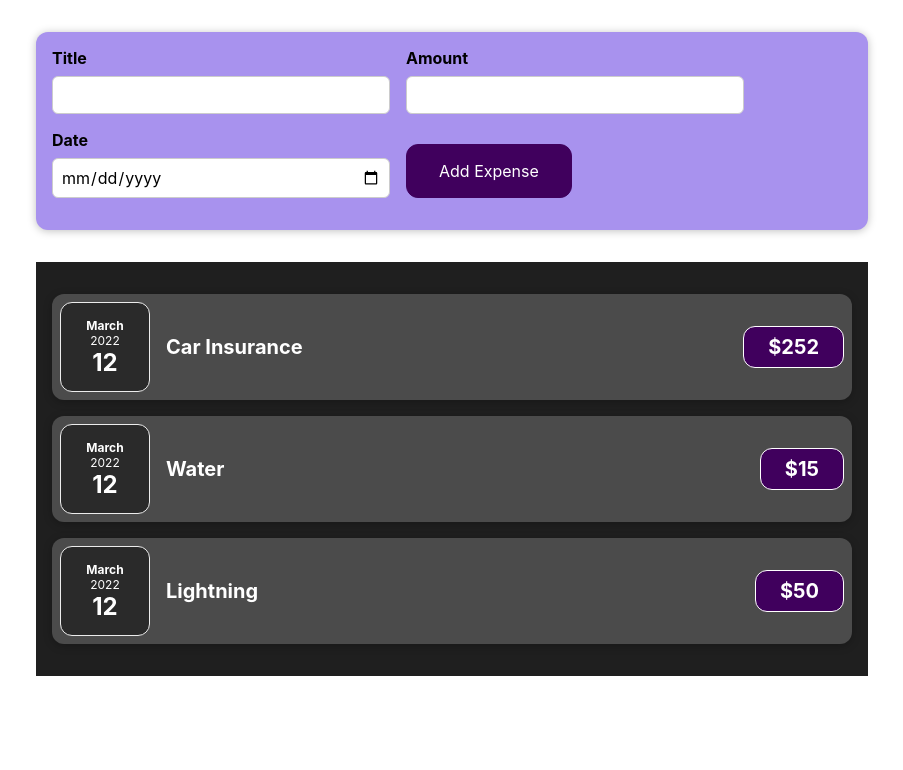
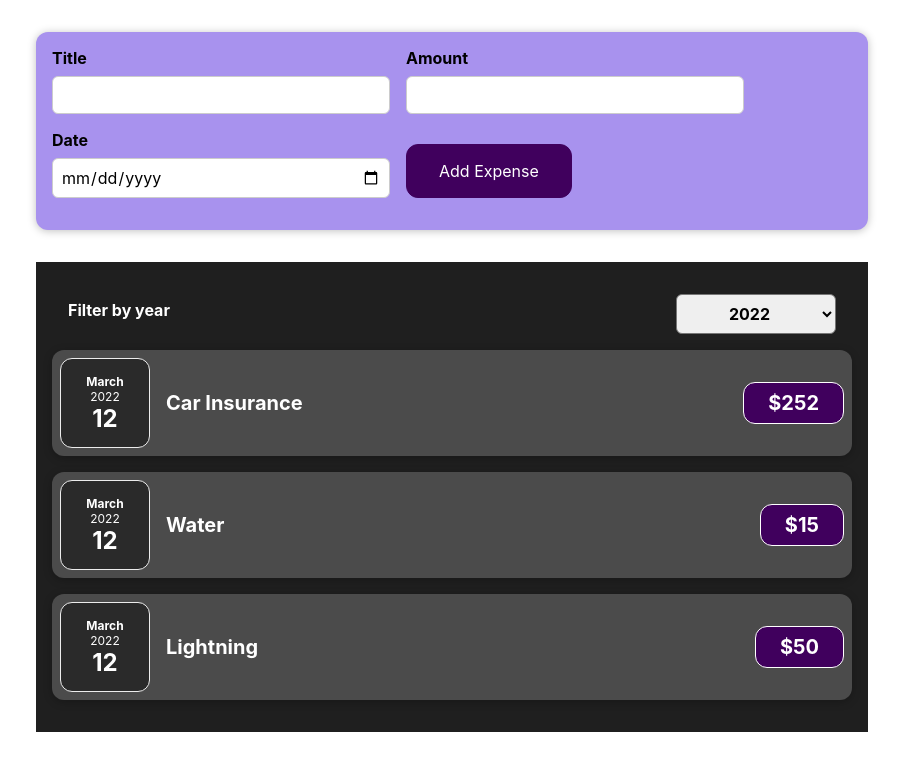
Before and after one commit to redizogolli/ReactTutorial, a React (Create React App) app: page / in a window 1280 px wide. Shown: the top 770 px of the page, without its empty margins (188-1091 px from the left). Built offline with nearby package versions, Linux system fonts and the light colour scheme.

Commit message:
Chapter5_FilterAdded

```diff
--- a/src/App.js
+++ b/src/App.js
@@ -1,31 +1,57 @@
 import React, { useState } from "react";
 import "./App.css";
-import Expenses from "./components/Expenses/Expenses.js";
+import Expenses from "./components/Expenses/Expenses";
 import NewExpense from "./components/NewExpenses/NewExpense";
 
 const App = () => {
-  const expenses = [
+  let dummyExpenses = [
     { id: 1, title: "Car Insurance", amount: 252, date: new Date() },
     { id: 2, title: "Water", amount: 15, date: new Date() },
     { id: 3, title: "Lightning", amount: 50, date: new Date() },
   ];
-  const [allExpenses, setAllExpenses] = useState(expenses);
+  const intitDate = new Date().getFullYear();
+  let year = intitDate;
+  const [expensesInfo, setExpensesInfo] = useState({
+    expenses: dummyExpenses,
+    dateFiltered: [
+      ...dummyExpenses.filter((x) => x.date.getFullYear() === intitDate),
+    ],
+  });
 
   const expenseAdded = (newExpense) => {
-    setAllExpenses((previousState) => {
+    setExpensesInfo((previousState) => {
       const convertedExpense = {
         id: newExpense.id,
         title: newExpense.enteredTitle,
         amount: newExpense.enteredAmount,
-        date: new Date(newExpense.enteredDate)
-      }
-      return [...previousState, convertedExpense];
+        date: new Date(newExpense.enteredDate),
+      };
+      return {
+        expenses: [convertedExpense, ...previousState.expenses],
+        dateFiltered: previousState.expenses.filter(
+          (x) => x.date.getFullYear() === year
+        ),
+      };
+    });
+  };
+  const dateFilterChanged = (selectedYear) => {
+    year = parseInt(selectedYear);
+    setExpensesInfo((previousState) => {
+      return {
+        expenses: [...previousState.expenses],
+        dateFiltered: previousState.expenses.filter(
+          (x) => x.date.getFullYear() === year
+        ),
+      };
     });
   };
   return (
     <div>
       <NewExpense onExpenseAdded={expenseAdded} />
-      <Expenses items={allExpenses} />
+      <Expenses
+        onDateFilterChanged={dateFilterChanged}
+        items={expensesInfo.dateFiltered}
+      />
     </div>
   );
 };
--- a/src/components/Expenses/Expenses.js
+++ b/src/components/Expenses/Expenses.js
@@ -1,8 +1,21 @@
+import React, { useState } from "react";
 import ExpenseItem from "./ExpenseItem";
-import './Expenses.css'
+import ExpensesFilter from "./ExpensesFilter";
+import "./Expenses.css";
 const Expenses = (props) => {
+  const year = new Date().getFullYear();
+  const [filteredYear, setFilteredYear] = useState(year);
+
+  const filterChangeHandler = (selectedYear) => {
+    setFilteredYear(selectedYear);
+    props.onDateFilterChanged(selectedYear);
+  };
   return (
     <div className="expenses">
+      <ExpensesFilter
+        selected={filteredYear}
+        onChangeFilter={filterChangeHandler}
+      />
       {props.items.map((expense, i) => {
         return (
           <ExpenseItem
@@ -15,6 +28,6 @@
       })}
     </div>
   );
-}
+};
 
 export default Expenses;
--- /dev/null
+++ b/src/components/Expenses/ExpensesFilter.css
@@ -0,0 +1,24 @@
+.expenses-filter {
+  color: white;
+  padding: 0 1rem;
+}
+
+.expenses-filter__control {
+  display: flex;
+  width: 100%;
+  align-items: center;
+  justify-content: space-between;
+  margin: 1rem 0;
+}
+
+.expenses-filter label {
+  font-weight: bold;
+  margin-bottom: 0.5rem;
+}
+
+.expenses-filter select {
+  font: inherit;
+  padding: 0.5rem 3rem;
+  font-weight: bold;
+  border-radius: 6px;
+}
--- /dev/null
+++ b/src/components/Expenses/ExpensesFilter.js
@@ -0,0 +1,22 @@
+import './ExpensesFilter.css';
+const ExpensesFilter = (props) =>{
+    const dropdownChangeHandler = (event) => {
+        props.onChangeFilter(event.target.value);
+      };
+    return (
+        <div className='expenses-filter'>
+        <div className='expenses-filter__control'>
+          <label>Filter by year</label>
+          <select value={props.selected} onChange={dropdownChangeHandler}>
+            <option value='2022'>2022</option>
+            <option value='2021'>2021</option>
+            <option value='2020'>2020</option>
+            <option value='2019'>2019</option>
+          </select>
+        </div>
+      </div>
+
+    );
+}
+
+export default ExpensesFilter;
--- a/src/components/NewExpenses/ExpenseForm.js
+++ b/src/components/NewExpenses/ExpenseForm.js
@@ -86,6 +86,8 @@
           <input
             type="date"
             value={userInput.enteredDate}
+            min='2019-01-01'
+            max='2022-12-31'
             onChange={dateChangedHandler}
           />
         </div>
```
